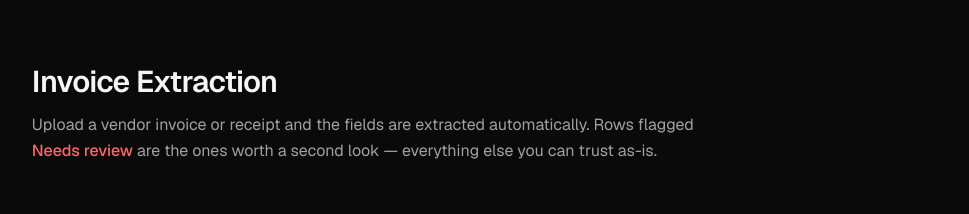
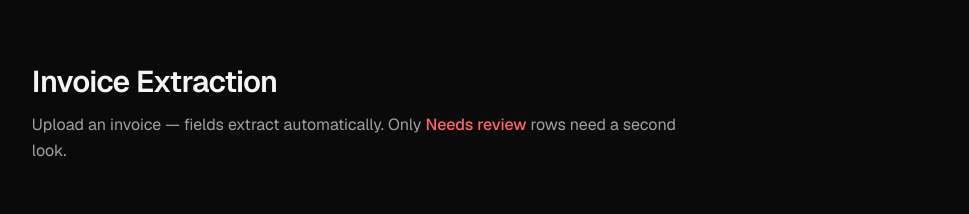
Before and after one commit to enti-re/invoice-organiser, a Next.js app: page / in a window 1280 px wide. Shown: the top 214 px of the page, without its empty margins (155-1124 px from the left). Built offline with nearby package versions, Linux system fonts and the light colour scheme; no server answers; the database is empty.

Commit message:
Shorten the list page intro copy
Co-Authored-By: Claude Sonnet 5 <noreply@anthropic.com>
Claude-Session: https://claude.ai/code/session_011cyM2wEqkUHJz3SzP2WQ9d

```diff
--- a/src/app/page.tsx
+++ b/src/app/page.tsx
@@ -349,9 +349,8 @@ export default function Home() {
       <header className="space-y-3">
         <h1 className="text-3xl font-semibold text-neutral-100 tracking-tight">Invoice Extraction</h1>
         <p className="text-base text-neutral-400 max-w-2xl leading-relaxed">
-          Upload a vendor invoice or receipt and the fields are extracted automatically. Rows
-          flagged <span className="text-red-400 font-medium">Needs review</span> are the ones
-          worth a second look — everything else you can trust as-is.
+          Upload an invoice — fields extract automatically. Only{" "}
+          <span className="text-red-400 font-medium">Needs review</span> rows need a second look.
         </p>
       </header>
 
```
